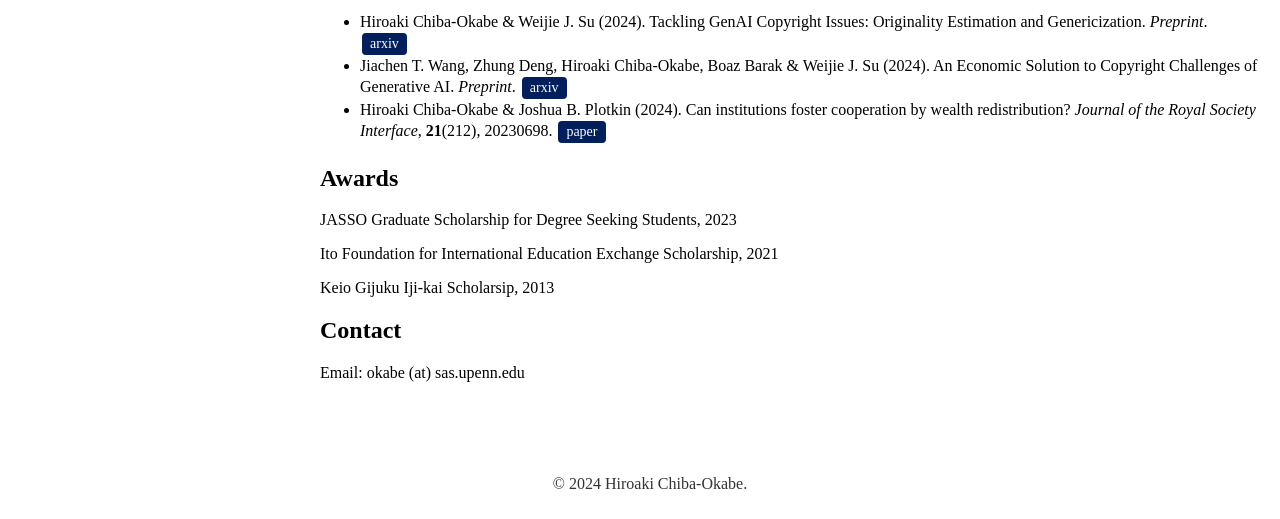
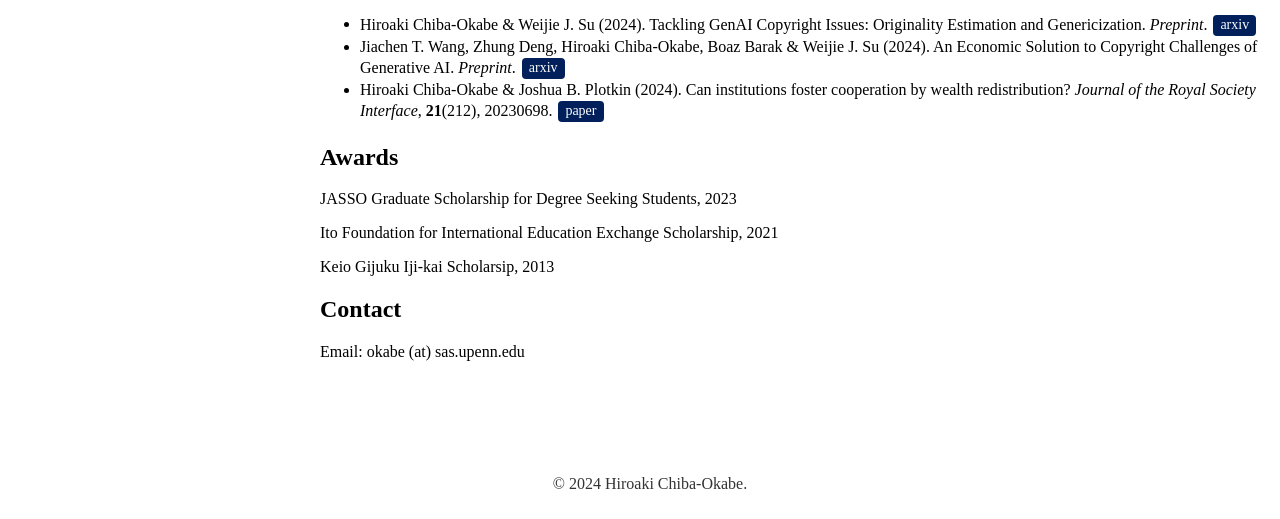
Before and after one commit to hirochok/hirochok.github.io, a plain HTML site: page index.html in a window 1280 px wide. Shown: the part 281-800 px from the top of the page. Drawn offline with Linux system fonts and the light colour scheme.

Commit message:
Update index.html

```diff
--- a/index.html
+++ b/index.html
@@ -18,7 +18,7 @@
             background-color: #011F5B; /* Blue */
             border: none;
             color: white;
-            padding: 3px 8px;
+            padding: 2.5px 7px;
             text-align: center;
             text-decoration: none;
             display: inline-block;
```
